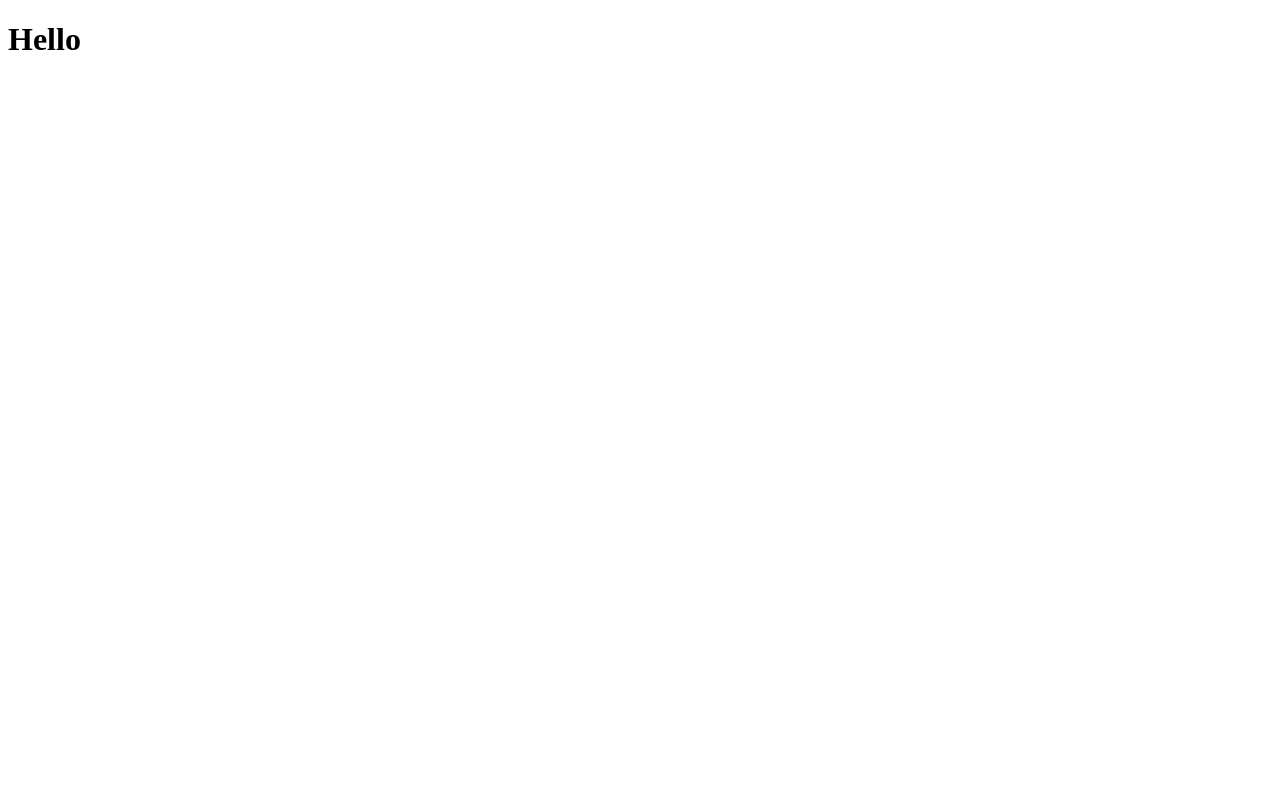
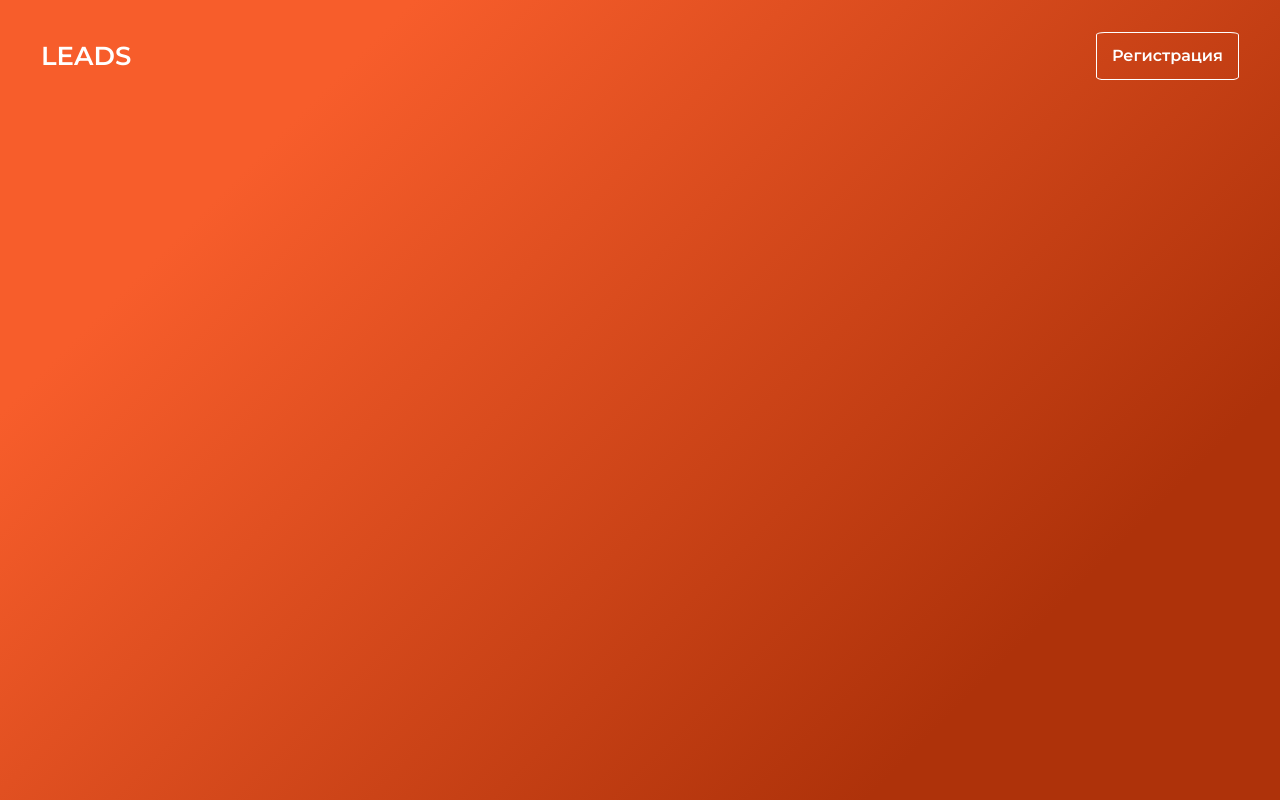
Before and after one commit to EvilNekromat777/test-Advline, a plain HTML site: page index.html in a window 1280 px wide. Drawn offline with nearby package versions, Linux system fonts and the light colour scheme.

Commit message:
feat: header

```diff
--- a/index.html
+++ b/index.html
@@ -6,16 +6,31 @@
 	<meta name="viewport" content="width=device-width, initial-scale=1.0">
 	<meta http-equiv="X-UA-Compatible" content="ie=edge" />
 	<meta name="author" content="Evgeniya Kireeva">
-	<title>Title</title>
+	<title>test-Advline</title>
 	<link rel="stylesheet" type="text/css" href="./css/index.css">
+	<link rel="stylesheet" href="https://stackpath.bootstrapcdn.com/bootstrap/5.0.0-alpha1/css/bootstrap.min.css"
+		integrity="sha384-r4NyP46KrjDleawBgD5tp8Y7UzmLA05oM1iAEQ17CSuDqnUK2+k9luXQOfXJCJ4I" crossorigin="anonymous">
 </head>
 
 <body>
 	<div class="wrapper">
 
-		<h1>Hello</h1>
+		<div class="container-xxl">
+			<header class="header">
+				<div class="header__logo"><a href="">LEADS</a></div>
+				<div class="header__button">Регистрация</div>
+			</header>
+		</div>
+
+
 	</div>
 
+	<script src="https://cdn.jsdelivr.net/npm/popper.js@1.16.0/dist/umd/popper.min.js"
+		integrity="sha384-Q6E9RHvbIyZFJoft+2mJbHaEWldlvI9IOYy5n3zV9zzTtmI3UksdQRVvoxMfooAo" crossorigin="anonymous">
+	</script>
+	<script src="https://stackpath.bootstrapcdn.com/bootstrap/5.0.0-alpha1/js/bootstrap.min.js"
+		integrity="sha384-oesi62hOLfzrys4LxRF63OJCXdXDipiYWBnvTl9Y9/TRlw5xlKIEHpNyvvDShgf/" crossorigin="anonymous">
+	</script>
 	<script src="https://code.jquery.com/jquery-3.5.1.min.js"></script>
 	<script src="./js/script.js" defer></script>
 </body>
--- a/scss/index.scss
+++ b/scss/index.scss
@@ -1,59 +1,55 @@
 // Подключаем шрифты
 @import url('https://fonts.googleapis.com/css?family=Lato:400,400i,700&display=swap');
 
-// Шрифт по умолчанию
-$fontfamili: "Lato";
+@import url('https://fonts.googleapis.com/css2?family=Montserrat:wght@500;600&display=swap');
+@import url('https://fonts.googleapis.com/css2?family=Bebas+Neue&family=Montserrat:wght@500;600&display=swap');
 
-// Подключаем файлы со стилями страниц и элементов
-@import "header.scss";
-@import "footer.scss";
 
 // Обнуление: общие параметры
 @import "null.scss";
 
-// Миксины
-@import "mixins.scss";
 
 // Оболочка
 .wrapper {
     overflow: hidden;
     min-height: 100%;
     width: 100%;
+	 background: linear-gradient(
+315deg
+, #ae320a 19.87%, #f75d2b 80.11%),#0a0e20;
+    color: #fff;
 }
 
-// Основной блок
-.page {
-    position: absolute;
-    width: 100%;
-    height: 100%;
-    top: 0;
-    left: 0;
-    @include flexbox();
-    flex-direction: column;
+//=========================================================>
+.container-xxl{
+	max-width: 1230px;
 }
-
-// Основная сетка
-.contaner {
-    max-width: 1130px;
-    padding: 0 15px;
-    margin: 0 auto;
+.header{
+	display: flex;
+	justify-content: space-between;
+	align-items: center;
+	padding: 32px 0px 0px 0px;
+	font-family: "Montserrat";
+   font-style: normal;
+	&__button{
+		border: 1px #fff solid;
+		font-size: 16px;
+		line-height: 24px;
+		padding: 11px 15px;
+		cursor: pointer;
+		border-radius: 6%;
+		font-weight: 600;
+	}
+	&__logo{
+		font-size: 26px;
+		font-weight: 600;
+		a{
+			text-decoration: none;
+			color: #fff;
+		}
+		a:hover {
+			text-decoration: none;
+			color: #fff;
+	  }
+	}
 }
-
-.ibg {
-
-    background-position: center;
-    background-size: cover;
-    background-repeat: no-repeat;
-    position: relative;
-}
-
-.ibg img {
-
-    width: 0;
-    height: 0;
-    position: absolute;
-    top: 0;
-    left: 0;
-    opacity: 0;
-    visibility: hidden;
-}
```
Also changed, not shown: css/index.css, fonts/ofont.ru_Bebas Neue.ttf (added), 1 other file.
